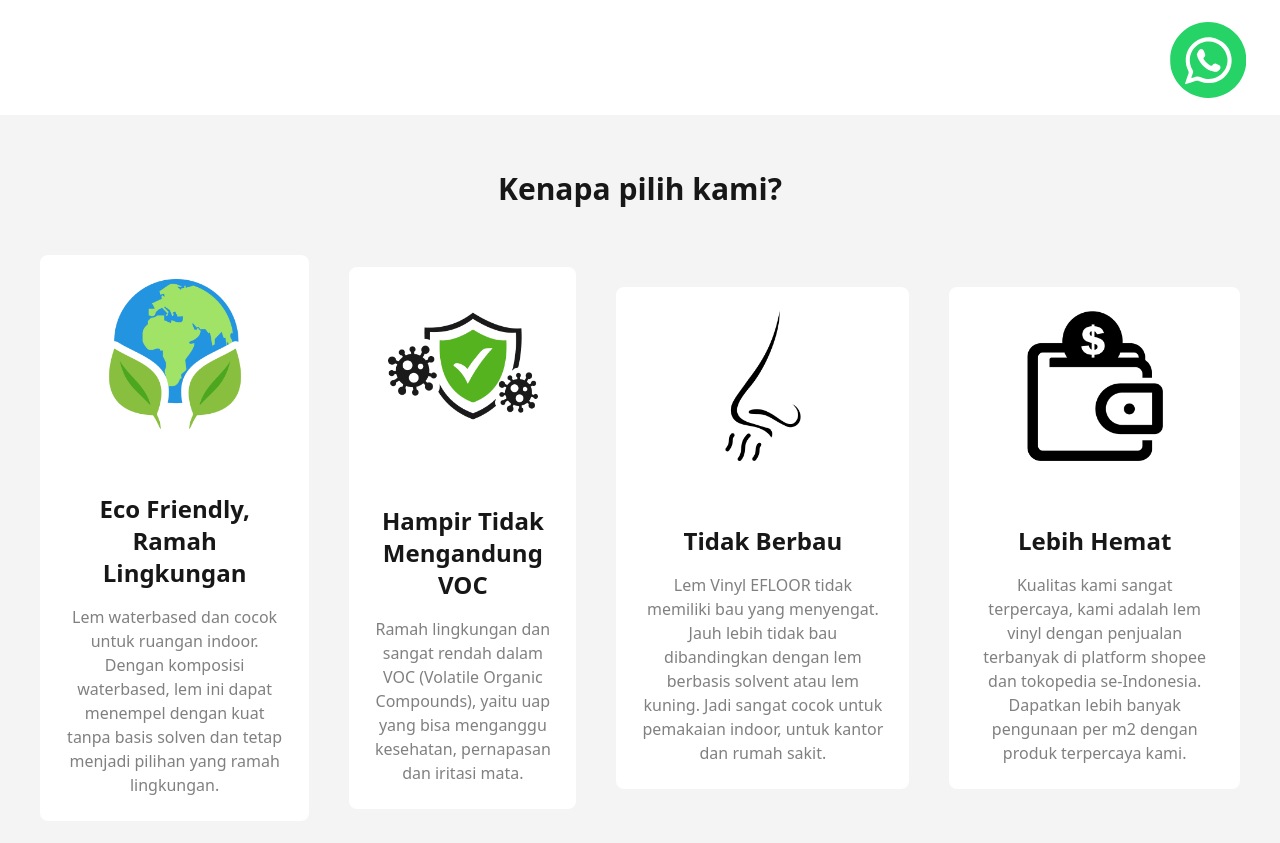
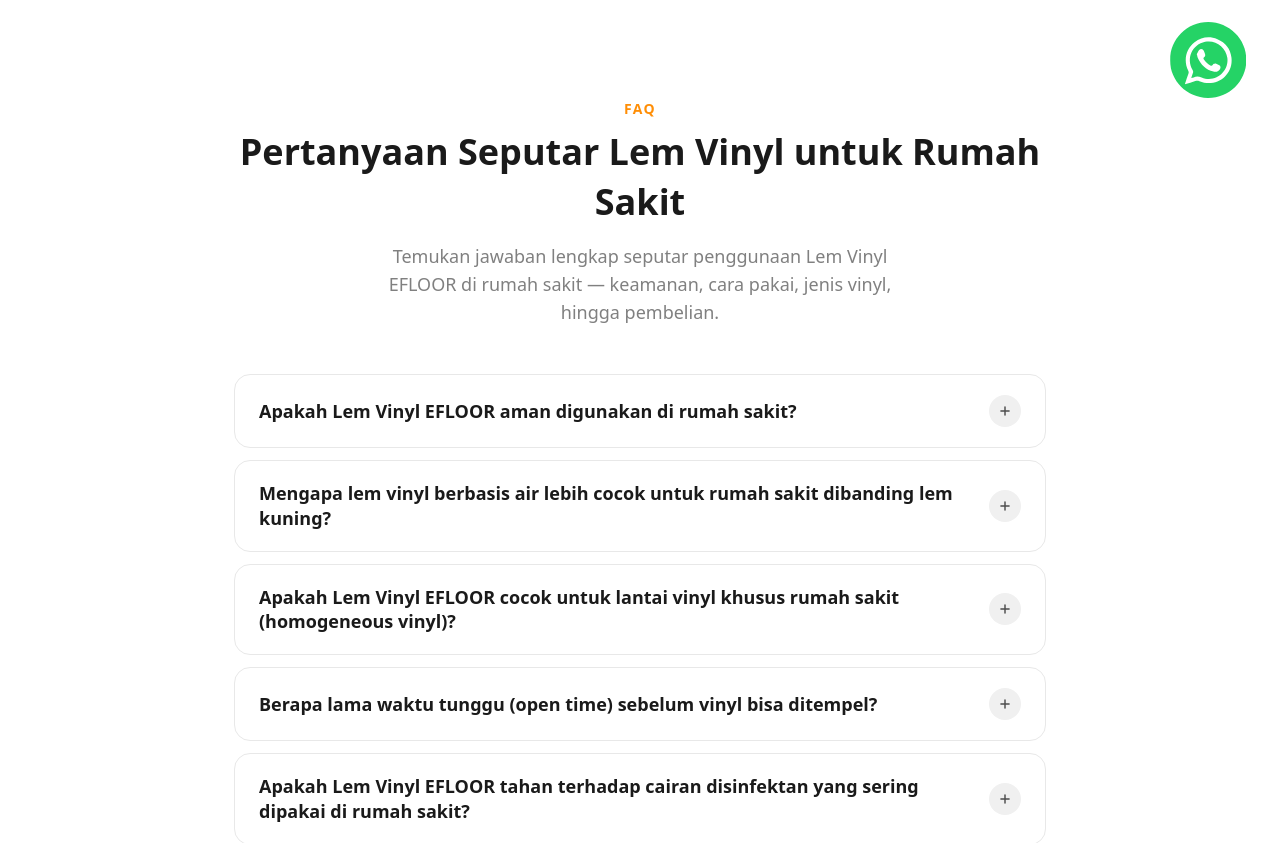
Before and after one commit to gearyaudie/efloor, a Next.js app: page /lem-vinyl-rumah-sakit in a window 1280 px wide. Shown: the part 660-1503 px from the top of the page. Built offline with nearby package versions, Linux system fonts and the light colour scheme.

Commit message:
Add FAQ section to lem vinyl rumah sakit

```diff
--- /dev/null
+++ b/app/components/FaqSectionRumahSakit.tsx
@@ -0,0 +1,163 @@
+"use client";
+
+import React, { useState } from "react";
+
+const faqs = [
+  {
+    question: "Apakah Lem Vinyl EFLOOR aman digunakan di rumah sakit?",
+    answer:
+      "Ya, Lem Vinyl EFLOOR sangat aman untuk lingkungan rumah sakit. Berbasis air (waterbased) dan hampir tidak mengandung VOC (Volatile Organic Compounds) — yaitu senyawa kimia berbahaya yang dapat mengganggu pernapasan, kesehatan pasien, dan staf medis. Formulasi kami dirancang khusus untuk area sensitif seperti ICU, ruang operasi, kamar pasien, dan koridor rumah sakit.",
+  },
+  {
+    question:
+      "Mengapa lem vinyl berbasis air lebih cocok untuk rumah sakit dibanding lem kuning?",
+    answer:
+      "Lem kuning (solvent-based) mengandung bahan kimia berbau menyengat dan kadar VOC tinggi yang berbahaya di ruang tertutup seperti ruang rawat inap atau ruang periksa. Lem Vinyl EFLOOR waterbased hampir tidak berbau, hampir bebas VOC, dan tidak memerlukan ventilasi ekstensif selama pemasangan — sehingga aktivitas rumah sakit tidak perlu terganggu secara berlebihan.",
+  },
+  {
+    question:
+      "Apakah Lem Vinyl EFLOOR cocok untuk lantai vinyl khusus rumah sakit (homogeneous vinyl)?",
+    answer:
+      "Ya. Lem EFLOOR kompatibel dengan berbagai jenis lantai vinyl rumah sakit, termasuk vinyl homogeneous (seperti Taco, Tarkett, Armstrong, LG Hausys), vinyl heterogeneous, vinyl roll, maupun vinyl tile. Produk kami telah digunakan oleh banyak kontraktor lantai rumah sakit di seluruh Indonesia.",
+  },
+  {
+    question:
+      "Berapa lama waktu tunggu (open time) sebelum vinyl bisa ditempel?",
+    answer:
+      "Oleskan lem secara merata pada permukaan lantai menggunakan trowel/roskam bergigi, kemudian tunggu hingga warna lem berubah dari putih susu menjadi bening — biasanya sekitar 30 menit hingga 1 jam tergantung suhu dan kelembapan ruangan. Setelah lem terlihat bening, vinyl siap ditempelkan dan ditekan rata.",
+  },
+  {
+    question:
+      "Apakah Lem Vinyl EFLOOR tahan terhadap cairan disinfektan yang sering dipakai di rumah sakit?",
+    answer:
+      "Setelah lem mengering sempurna, daya rekatnya sangat kuat dan tahan terhadap kondisi lantai yang sering dibersihkan dengan cairan pembersih maupun disinfektan ringan. Lem EFLOOR dirancang untuk area dengan intensitas penggunaan tinggi, termasuk rumah sakit, klinik, dan fasilitas kesehatan lainnya.",
+  },
+  {
+    question: "Di mana bisa membeli Lem Vinyl EFLOOR untuk proyek rumah sakit?",
+    answer:
+      "Lem Vinyl EFLOOR bisa didapatkan melalui WhatsApp kami, kunjungan langsung ke toko, atau melalui Shopee dan Tokopedia dengan nama toko efloor.id. Untuk proyek rumah sakit berskala besar, kami menyarankan menghubungi tim kami langsung via WhatsApp untuk konsultasi kebutuhan volume dan jenis produk yang tepat.",
+  },
+  {
+    question:
+      "Apa perbedaan Lem EFLOOR dan Lem EFLOOR MAX untuk pemasangan vinyl rumah sakit?",
+    answer:
+      "Keduanya cocok untuk pemasangan vinyl rumah sakit. Namun Lem EFLOOR MAX memiliki viskositas lebih tinggi (lebih kental) dan daya rekat lebih kuat — sangat ideal untuk proyek rumah sakit berskala besar, lantai dengan area luas, atau area dengan intensitas lalu lintas tinggi seperti koridor utama dan ruang IGD.",
+  },
+  {
+    question: "Berapa kebutuhan lem per m² untuk pemasangan vinyl rumah sakit?",
+    answer:
+      "Kebutuhan lem sangat bergantung pada jenis permukaan, porositas lantai dasar, dan metode aplikasi. Secara umum, 1 kg Lem EFLOOR dapat mencakup sekitar 8–10 m² tergantung kondisi lapangan. Untuk estimasi kebutuhan proyek rumah sakit Anda, silakan konsultasikan langsung dengan tim kami agar perhitungan lebih akurat.",
+  },
+];
+
+const faqJsonLd = {
+  "@context": "https://schema.org",
+  "@type": "FAQPage",
+  mainEntity: faqs.map((faq) => ({
+    "@type": "Question",
+    name: faq.question,
+    acceptedAnswer: {
+      "@type": "Answer",
+      text: faq.answer,
+    },
+  })),
+};
+
+export default function FaqSectionRumahSakit() {
+  const [openIndex, setOpenIndex] = useState<number | null>(null);
+
+  const toggle = (index: number) => {
+    setOpenIndex(openIndex === index ? null : index);
+  };
+
+  return (
+    <section
+      className="max-w-[860px] mx-auto px-6 py-16 md:py-24"
+      id="faq-rumah-sakit"
+      aria-label="Pertanyaan yang Sering Diajukan tentang Lem Vinyl Rumah Sakit"
+    >
+      {/* JSON-LD for Google FAQ rich results */}
+      <script
+        type="application/ld+json"
+        dangerouslySetInnerHTML={{ __html: JSON.stringify(faqJsonLd) }}
+      />
+
+      {/* Section header */}
+      <div className="text-center mb-12">
+        <p className="text-[#FF8E06] font-semibold text-sm uppercase tracking-widest mb-2">
+          FAQ
+        </p>
+        <h2 className="text-3xl md:text-4xl font-bold text-[#1a1a1a] leading-snug">
+          Pertanyaan Seputar Lem Vinyl untuk Rumah Sakit
+        </h2>
+        <p className="mt-4 text-[#808080] text-base md:text-lg max-w-[560px] mx-auto">
+          Temukan jawaban lengkap seputar penggunaan Lem Vinyl EFLOOR di rumah
+          sakit — keamanan, cara pakai, jenis vinyl, hingga pembelian.
+        </p>
+      </div>
+
+      {/* FAQ list */}
+      <dl className="space-y-3">
+        {faqs.map((faq, index) => {
+          const isOpen = openIndex === index;
+          return (
+            <div
+              key={index}
+              className="border border-[#e8e8e8] rounded-2xl overflow-hidden bg-white transition-shadow hover:shadow-sm"
+            >
+              <dt>
+                <button
+                  onClick={() => toggle(index)}
+                  aria-expanded={isOpen}
+                  aria-controls={`faq-rs-answer-${index}`}
+                  id={`faq-rs-question-${index}`}
+                  className="w-full flex items-center justify-between px-6 py-5 text-left cursor-pointer group"
+                >
+                  <h3 className="text-[#1a1a1a] font-semibold text-base md:text-lg pr-4 leading-snug group-hover:text-[#FF8E06] transition-colors">
+                    {faq.question}
+                  </h3>
+                  <span
+                    className={`flex-shrink-0 w-8 h-8 rounded-full flex items-center justify-center transition-all duration-300 ${
+                      isOpen
+                        ? "bg-[#FF8E06] text-white rotate-45"
+                        : "bg-[#f0f0f0] text-[#4D4D4D]"
+                    }`}
+                    aria-hidden="true"
+                  >
+                    <svg
+                      xmlns="http://www.w3.org/2000/svg"
+                      width="14"
+                      height="14"
+                      viewBox="0 0 24 24"
+                      fill="none"
+                      stroke="currentColor"
+                      strokeWidth="2.5"
+                      strokeLinecap="round"
+                      strokeLinejoin="round"
+                    >
+                      <line x1="12" y1="5" x2="12" y2="19" />
+                      <line x1="5" y1="12" x2="19" y2="12" />
+                    </svg>
+                  </span>
+                </button>
+              </dt>
+
+              <dd
+                id={`faq-rs-answer-${index}`}
+                role="region"
+                aria-labelledby={`faq-rs-question-${index}`}
+                className={`overflow-hidden transition-all duration-300 ease-in-out ${
+                  isOpen ? "max-h-[400px] opacity-100" : "max-h-0 opacity-0"
+                }`}
+              >
+                <p className="px-6 pb-6 text-[#555555] text-base leading-relaxed">
+                  {faq.answer}
+                </p>
+              </dd>
+            </div>
+          );
+        })}
+      </dl>
+    </section>
+  );
+}
--- a/app/lem-vinyl-rumah-sakit/page.tsx
+++ b/app/lem-vinyl-rumah-sakit/page.tsx
@@ -1,5 +1,6 @@
 import { Metadata } from "next";
 import Link from "next/link";
+import FaqSectionRumahSakit from "../components/FaqSectionRumahSakit";
 
 export default function LemVinylRumahSakit() {
   return (
@@ -33,6 +34,8 @@
           </div>
         </div>
       </div>
+
+      <FaqSectionRumahSakit />
 
       {/* Section 2 */}
       <div className="flex flex-col max-w-[800px] mx-auto text-center px-4 pb-12 pt-10 md:pt-16"></div>
```
